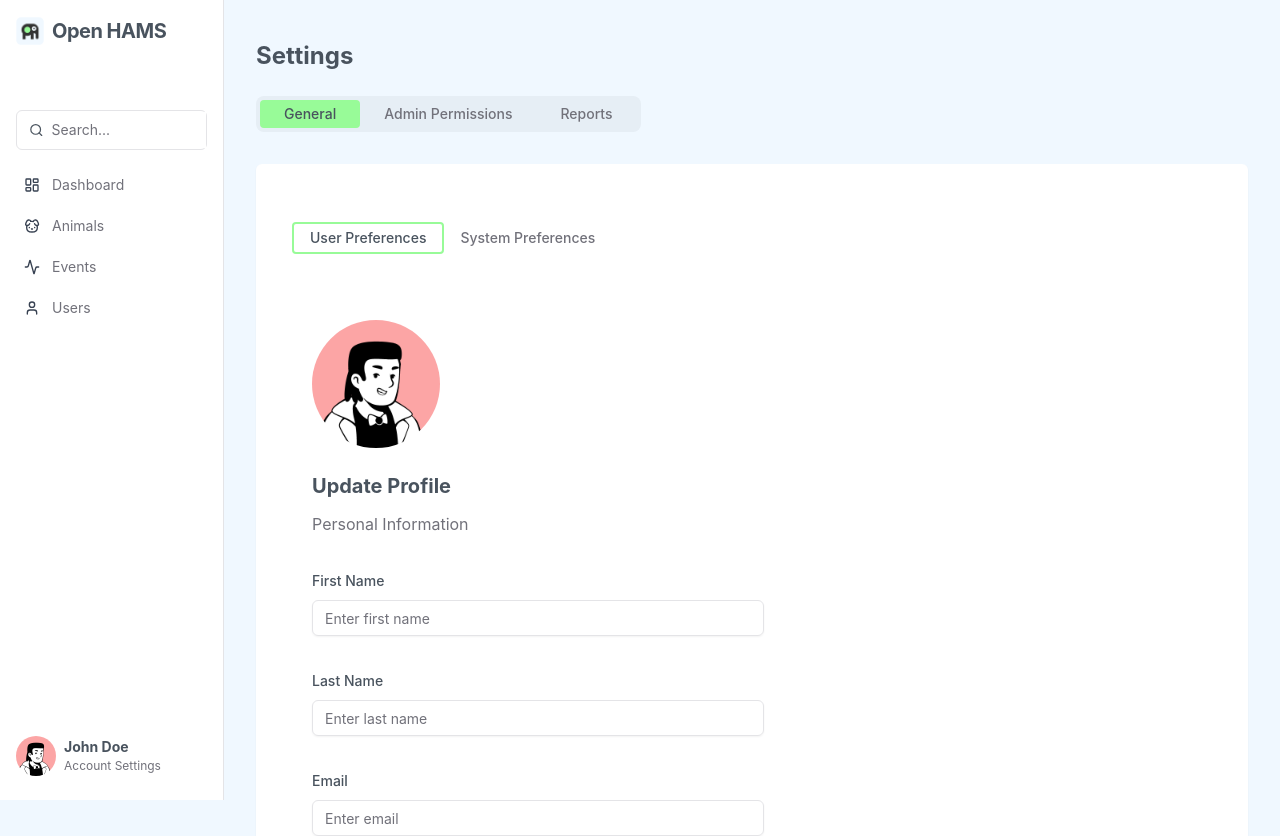
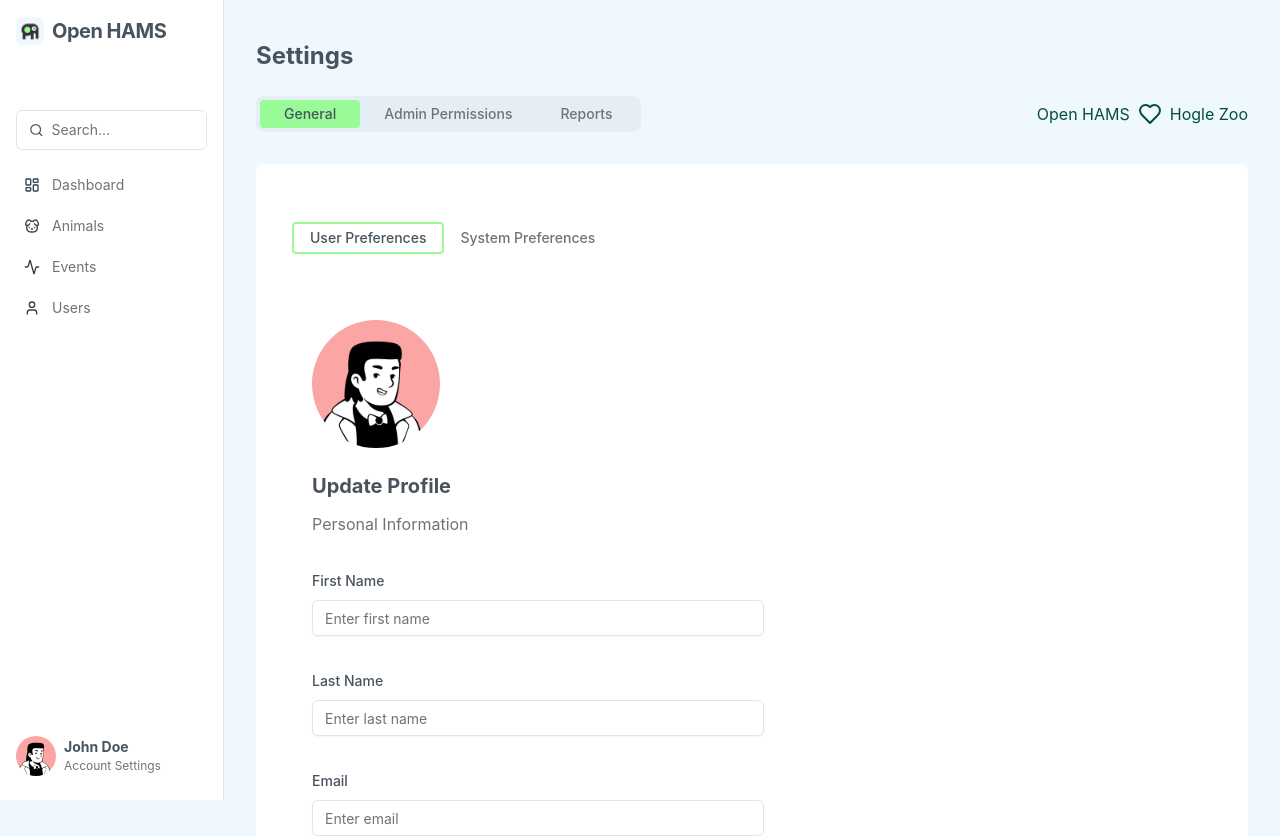
Before and after one commit to tyball21/Open-HAMS, a React (Vite) app in the folder frontend/: page /settings in a window 1280 px wide. Shown: the top 836 px of the page. Built offline with nearby package versions, Linux system fonts and the light colour scheme.

Commit message:
Update styling for TabsList component in SettingsPage

```diff
--- a/frontend/src/routes/dashboard/settings/page.jsx
+++ b/frontend/src/routes/dashboard/settings/page.jsx
@@ -2,12 +2,14 @@ import { AdminSettings } from "@/components/settings/admin";
 import { GeneralSettings } from "@/components/settings/general";
 import { ReportsSettings } from "@/components/settings/reports";
 import { Tabs, TabsContent, TabsList, TabsTrigger } from "@/components/ui/tabs";
+import { Heart } from "lucide-react";
 
 export function SettingsPage() {
   return (
     <main>
       <h1 className="mt-6 text-2xl font-bold">Settings</h1>
       <Tabs defaultValue="general" className="mt-6">
+        <div className="flex w-full items-center justify-between">
           <TabsList className="bg-[#E6EEF5]">
             <TabsTrigger
               value="general"
@@ -28,6 +30,12 @@ export function SettingsPage() {
               Reports
             </TabsTrigger>
           </TabsList>
+          <div className="flex items-center gap-2 text-[#064E3B]">
+            <p>Open HAMS</p>
+            <Heart className="size-6" />
+            <p>Hogle Zoo</p>
+          </div>
+        </div>
         <TabsContent value="general">
           <GeneralSettings />
         </TabsContent>
```
Lines whose indentation alone changed are shown as unchanged.
